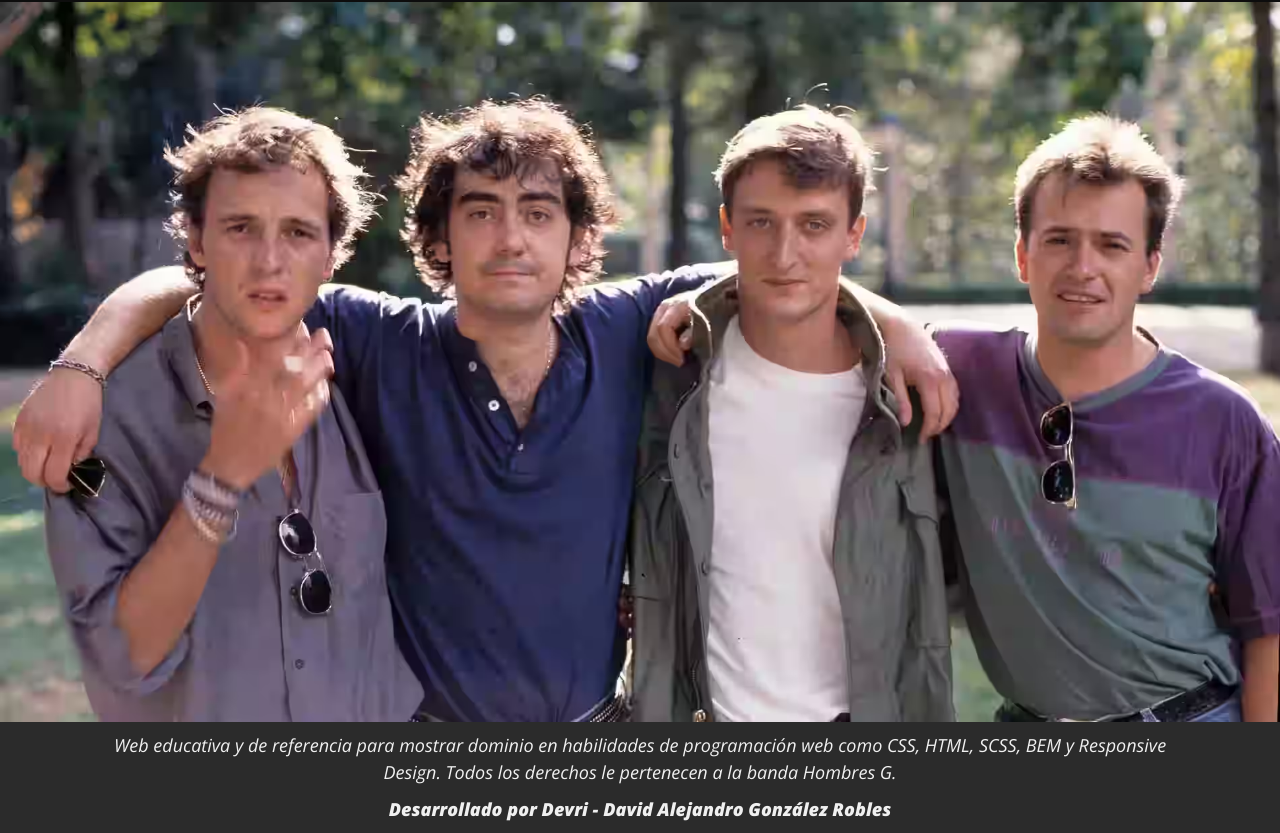
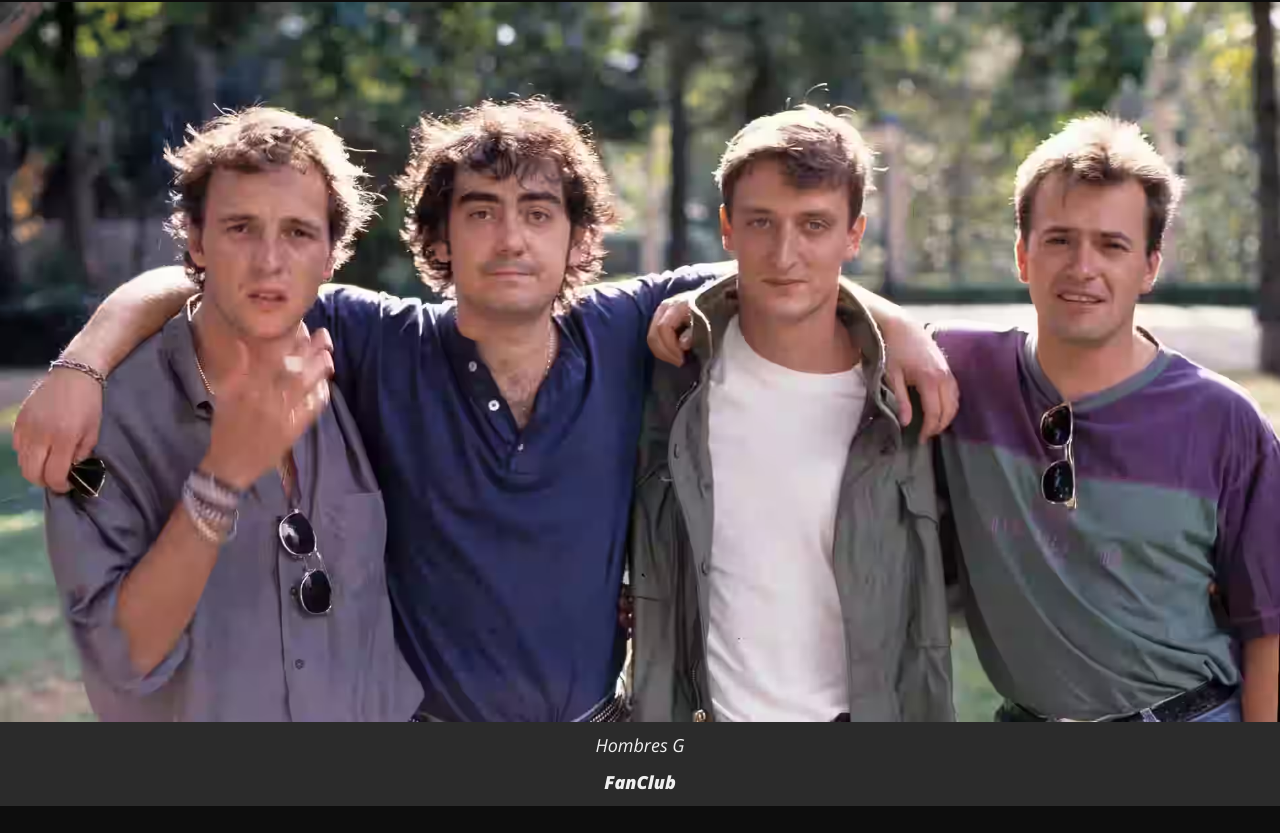
Before and after one commit to Davidgr11/hombres-g-website, a plain HTML site: page src/pages/acerca/acerca.html in a window 1280 px wide. Shown: the part 4230-5063 px from the top of the page. After the commit the page ends 5036 px from the top, so only its background shows below. Drawn offline with nearby package versions, Linux system fonts and the light colour scheme.

Commit message:
fix: footer description

```diff
--- a/src/pages/acerca/acerca.html
+++ b/src/pages/acerca/acerca.html
@@ -155,10 +155,8 @@
 
     <footer class="footer">
         <div class="footer__content blockWidth">
-            <p class="footer_title"><i>Web educativa y de referencia para mostrar dominio en habilidades de programación
-                    web como CSS, HTML, SCSS, BEM y Responsive Design. Todos los derechos le pertenecen a la banda
-                    Hombres G.</i></p>
-            <author class="footer__author"><i>Desarrollado por Devri - David Alejandro González Robles</i></author>
+            <p class="footer_title"><i>Hombres G</i></p>
+            <author class="footer__author"><i>FanClub</i></author>
         </div>
     </footer>
     <aside></aside>
```
Also changed, not shown: index.html (+2 -2 lines), src/pages/discografia/discografia.html (+2 -4 lines), src/pages/productos/productos.html (+2 -4 lines).
